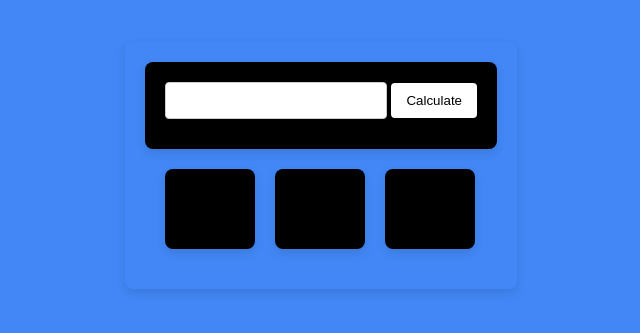
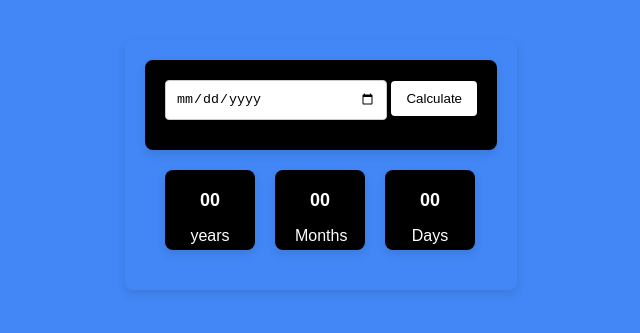
Before and after one commit to Shahfahad786/classTask_05, a plain HTML site: page index.html in a window 1280 px wide. Shown: the part 235-568 px from the top of the page, without its empty margins (319-959 px from the left). Drawn offline with Linux system fonts and the light colour scheme.

Commit message:
set year, months and days alignment in css

```diff
--- a/index.html
+++ b/index.html
@@ -9,13 +9,22 @@
 <body>
     <div id="container">
         <div id="input-container">
-            <input type="text" name="" id="">
+            <input type="date" name="" id="">
             <button>Calculate</button>
         </div>
         <div id="boxes">
-            <div id="years"></div>
-            <div id="months"></div>
-            <div id="days"></div>
+            <div id="years">
+                <h1 id="timing">00</h1>
+                <P>years</P>
+            </div>
+            <div id="months">
+                <h1 id="timing">00</h1>
+                <p>Months</p>
+            </div>
+            <div id="days">
+                <h1 id="timing">00</h1>
+                <p>Days</p>
+            </div>
         </div>
     </div>
 
--- a/main.css
+++ b/main.css
@@ -14,7 +14,6 @@ body, html {
     padding: 20px;
     border-radius: 8px;
     box-shadow: 0 4px 10px rgba(0, 0, 0, 0.1);
-    text-align: center;
 }
 input {
     padding: 10px;
@@ -22,6 +21,7 @@ input {
     margin-bottom: 10px;
     border: 1px solid #ccc;
     border-radius: 4px;
+
 }
 button {
     padding: 10px 15px;
@@ -38,6 +38,7 @@ button:hover {
     display: flex;
     margin: 10px 10px;
     align-content: space-evenly;
+
 }
 #years{
     background-color: #000000;
@@ -47,9 +48,11 @@ button:hover {
     text-align: center;
     height: 40px;
     width: 50px;
-    display: flex;
+    /* display: flex; */
     align-content: space-evenly;
     margin: 10px 10px;
+    color: #ffffff;
+    font-size: medium;
 }
 #months{
     background-color: #000000;
@@ -59,9 +62,11 @@ button:hover {
     text-align: center;
     height: 40px;
     width: 50px;
-    display: flex;
+    /* display: flex; */
     align-content: space-evenly;
     margin: 10px 10px;
+    color: #ffffff;
+    font-size: medium;
 }
 #days{
     background-color: #000000;
@@ -71,9 +76,11 @@ button:hover {
     text-align: center;
     height: 40px;
     width: 50px;
-    display: flex;
+    /* display: flex; */
     align-content: space-evenly;
     margin: 10px 10px;
+    color: #ffffff;
+    font-size: medium;
 }
 #input-container{
     background-color: #000000;
@@ -82,3 +89,14 @@ button:hover {
     box-shadow: 0 4px 10px rgba(0, 0, 0, 0.1);
     text-align: center;
 }
+p{
+    color: #ffffff;
+    font-size: medium;
+
+
+}
+#timing{
+    color: #ffffff;
+    font-size: large;
+    margin-top: 0px;
+}
```
